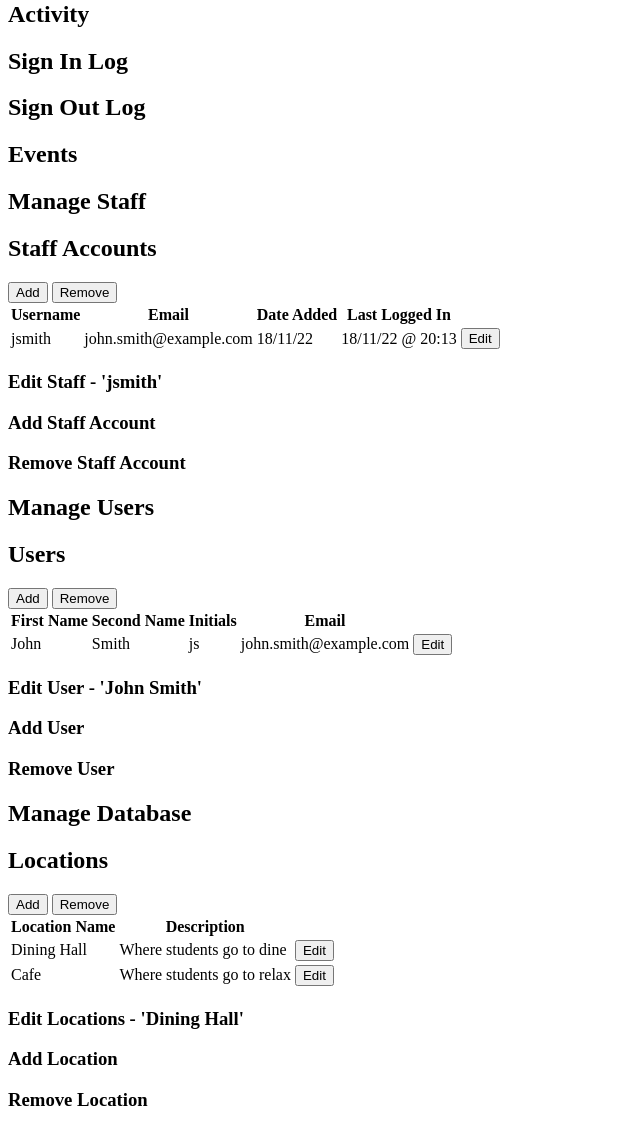
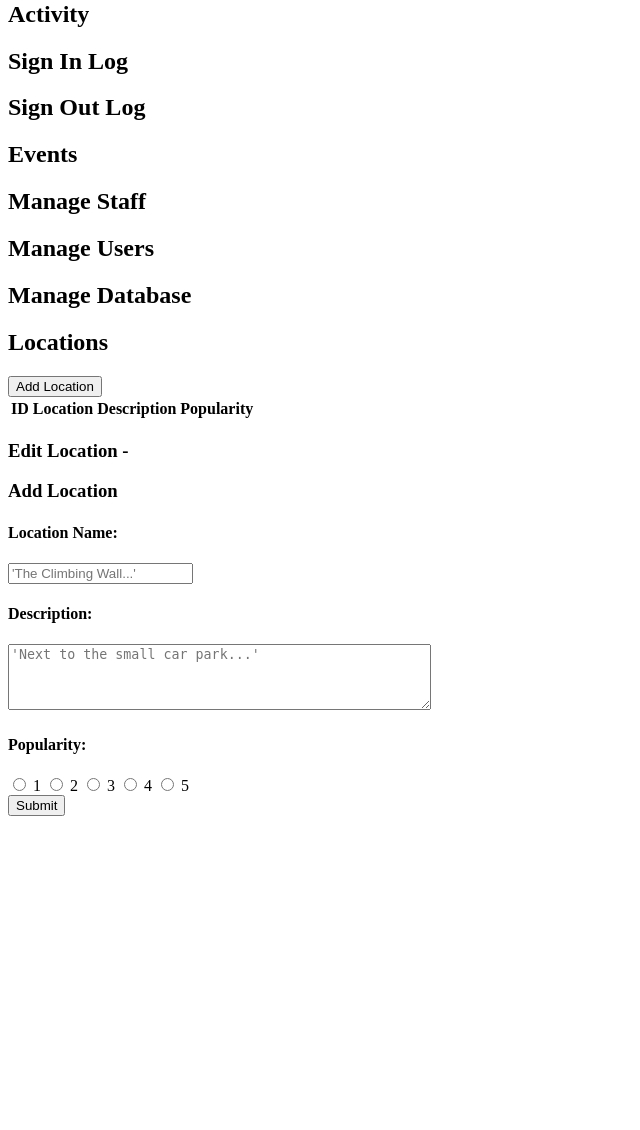
Before and after one commit to lwholten/doyrms-registration, a PHP site: page /pages/html/admin_page.html in a window 1280 px wide. Shown: the part 942-2072 px from the top of the page, without its empty margins (0-640 px from the left). After the commit the page ends 1758 px from the top, so only its background shows below. Run offline with PHP 8.4, Linux system fonts and the light colour scheme; lists and menus that the app fills with data are empty.

Commit message:
Administrators can now add locations to the database using the web interface;

```diff
--- a/pages/html/admin_page.html
+++ b/pages/html/admin_page.html
@@ -61,81 +61,11 @@
       </section>
 
       <section class="main_section" id="m11">
-        <h2 class="title">Manage Staff</h2>
-        <div class="table_wrapper">
-          <header>
-            <h2>Staff Accounts</h2>
-            <div class="button_wrapper">
-              <button onclick="toggleHiddenSection('staff_add_section');" class="add_button" id="add_staff_button">Add</button>
-              <button onclick="toggleHiddenSection('staff_remove_section');" class="remove_button" id="remove_staff_button">Remove</button>
-            </div>
-          </header>
-          <table class="table" id="staff_accounts_table">
-            <tr>
-              <th>Username</th>
-              <th>Email</th>
-              <th>Date Added</th>
-              <th>Last Logged In</th>
-              <th></th>
-            </tr>
-            <tr>
-              <td>jsmith</td>
-              <td>john.smith@example.com</td>
-              <td>18/11/22</td>
-              <td>18/11/22 @ 20:13</td>
-              <td><button onclick="toggleHiddenSection('staff_edit_section');" class="blue_button edit_button">Edit</button></td>
-            </tr>
-          </table>
-          <footer/>
-        </div>
-        <section class="hidden_section" id="staff_edit_section">
-          <h3>Edit Staff - 'jsmith'</h3>
-        </section>
-        <section class="hidden_section" id="staff_add_section">
-          <h3>Add Staff Account</h3>
-        </section>
-        <section class="hidden_section" id="staff_remove_section">
-          <h3>Remove Staff Account</h3>
-        </section>
+        <h2>Manage Staff</h2>
       </section>
 
       <section class="main_section" id="m21">
-        <h2 class="title">Manage Users</h2>
-        <div class="table_wrapper">
-          <header>
-            <h2>Users</h2>
-            <div class="button_wrapper">
-              <button onclick="toggleHiddenSection('user_add_section');" class="add_button" id="add_staff_button">Add</button>
-              <button onclick="toggleHiddenSection('user_remove_section');" class="remove_button" id="remove_staff_button">Remove</button>
-            </div>
-          </header>
-          <table class="table" id="user_accounts_table">
-            <tr>
-              <th>First Name</th>
-              <th>Second Name</th>
-              <th>Initials</th>
-              <th>Email</th>
-              <th></th>
-            </tr>
-            <tr>
-              <td>John</td>
-              <td>Smith</td>
-              <td>js</td>
-              <td>john.smith@example.com</td>
-              <td><button onclick="toggleHiddenSection('user_edit_section');" class="blue_button edit_button">Edit</button></td>
-            </tr>
-          </table>
-          <footer/>
-        </div>
-        <section class="hidden_section" id="user_edit_section">
-          <h3>Edit User - 'John Smith'</h3>
-        </section>
-        <section class="hidden_section" id="user_add_section">
-          <h3>Add User</h3>
-        </section>
-        <section class="hidden_section" id="user_remove_section">
-          <h3>Remove User</h3>
-        </section>
+        <h2>Manage Users</h2>
       </section>
 
       <section class="main_section" id="m31">
@@ -144,37 +74,54 @@
           <header>
             <h2>Locations</h2>
             <div class="button_wrapper">
-              <button onclick="toggleHiddenSection('locations_add_section');" class="add_button" id="add_staff_button">Add</button>
-              <button onclick="toggleHiddenSection('locations_remove_section');" class="remove_button" id="remove_staff_button">Remove</button>
+              <button onclick="toggleHiddenSection('locations_add_section');" class="add_button" id="add_staff_button">Add Location</button>
             </div>
           </header>
-          <table class="table" id="locations_accounts_table">
+          <table class='table' id='locations_accounts_table'>
             <tr>
-              <th>Location Name</th>
+              <th>ID</th>
+              <th>Location</th>
               <th>Description</th>
+              <th>Popularity</th>
               <th></th>
             </tr>
-            <tr>
-              <td>Dining Hall</td>
-              <td>Where students go to dine</td>
-              <td><button onclick="toggleHiddenSection('locations_edit_section');" class="blue_button edit_button">Edit</button></td>
-            </tr>
-            <tr>
-              <td>Cafe</td>
-              <td>Where students go to relax</td>
-              <td><button onclick="toggleHiddenSection('locations_edit_section');" class="blue_button edit_button">Edit</button></td>
-            </tr>
+            <?php fillLocationsTable() ?>
           </table>
           <footer/>
         </div>
         <section class="hidden_section" id="locations_edit_section">
-          <h3>Edit Locations - 'Dining Hall'</h3>
+          <h3 id="locations_edit_title">Edit Location -</h3>
         </section>
         <section class="hidden_section" id="locations_add_section">
           <h3>Add Location</h3>
-        </section>
-        <section class="hidden_section" id="locations_remove_section">
-          <h3>Remove Location</h3>
+          <form id="add_location_form" autocomplete="off" class="text generic_form" action="" method="POST">
+            <div class="text_input_area">
+              <label for="location_name"><h4>Location Name:</h4></label>
+              <input id="location_name" name="location_name" placeholder="'The Climbing Wall...'" type="text" maxlength="20"></input>
+            </div>
+            <div class="text_input_area description">
+              <label for="location_desc"><h4>Description:</h4></label>
+              <textarea id="location_desc" name="location_desc" placeholder="'Next to the small car park...'" rows="4" cols="50" maxlength="100"></textarea>
+            </div>
+            <div class="radio_input_area">
+              <label><h4>Popularity:</h4></label>
+              <div class="radio_wrapper">
+                <input id="location_1" type="radio" name="location_pop" value="1">
+                <label for="location_1">1</label>
+                <input id="location_2" type="radio" name="location_pop" value="2">
+                <label for="location_2">2</label>
+                <input id="location_3" type="radio" name="location_pop" value="3">
+                <label for="location_3">3</label>
+                <input id="location_4" type="radio" name="location_pop" value="4">
+                <label for="location_4">4</label>
+                <input id="location_5" type="radio" name="location_pop" value="5">
+                <label for="location_5">5</label>
+              </div>
+            </div>
+            <div class="submit_wrapper">
+              <input type="submit" value="Submit"/>
+            </div>
+          </form>
         </section>
       </section>
     </div>
--- a/scripts/admin_page_functions.js
+++ b/scripts/admin_page_functions.js
@@ -1,14 +1,32 @@
-function toggleHiddenSection(new_section_ID) {
+/*Used to format the edit section to suit the record that is being edited*/
+
+/*section_id -> the id of the section being formatted*/
+/*title_content -> content added to the section title*/
+function formatEditSection(section_id, title_content) {
+  /*Assigns the section being formated to a variable*/
+  section = document.getElementById(section_id);
+
+  /*Assigns the edit section's title to a variable*/
+  section_title = section.getElementsByTagName('h3')[0];
+  /*Concatinates the additional content to the edit section title*/
+  section_title.innerHTML = 'Edit - '+'\''+title_content+'\'';
+
+  /*Shows the edit section to the user*/
+  toggleHiddenSection(section_id);
+}
+
+/*Used to swith hidden sections*/
+function toggleHiddenSection(section_id) {
   /*Gets an array of all edit section*/
-  const edit_sections = document.getElementsByClassName('hidden_section');
+  const hidden_sections = document.getElementsByClassName('hidden_section');
   /*Gets the new section using its ID*/
-  const new_section = document.getElementById(new_section_ID);
+  const section = document.getElementById(section_id);
 
   /*Iterates the array of edit sections*/
-  for (const edit_section of edit_sections) {
+  for (const hidden_section of hidden_sections) {
     /*If the section is active, make it inactive and breaks the loop*/
-    if (edit_section.classList.contains('hidden_section_active')) {
-      edit_section.classList.remove('hidden_section_active');
+    if (hidden_section.classList.contains('hidden_section_active')) {
+      hidden_section.classList.remove('hidden_section_active');
       break
     }
     /*Otherwise it will continue until it finds the active section*/
@@ -17,5 +35,6 @@ function toggleHiddenSection(new_section_ID) {
     }
   }
   /*Makes the new section active*/
-  new_section.classList.add('hidden_section_active');
+  section.classList.add('hidden_section_active');
+  section.scrollIntoView({ block: 'center',  behavior: 'smooth' });
 }
```
Also changed, not shown: css/admin_page.css (+12 -4 lines), css/staff_page.css (+74 -4 lines), pages/php/admin_page.php (+65 -1 lines), pages/php/functions.php (+1 -34 lines), pages/php/staff_page.php (+24 -1 lines).
